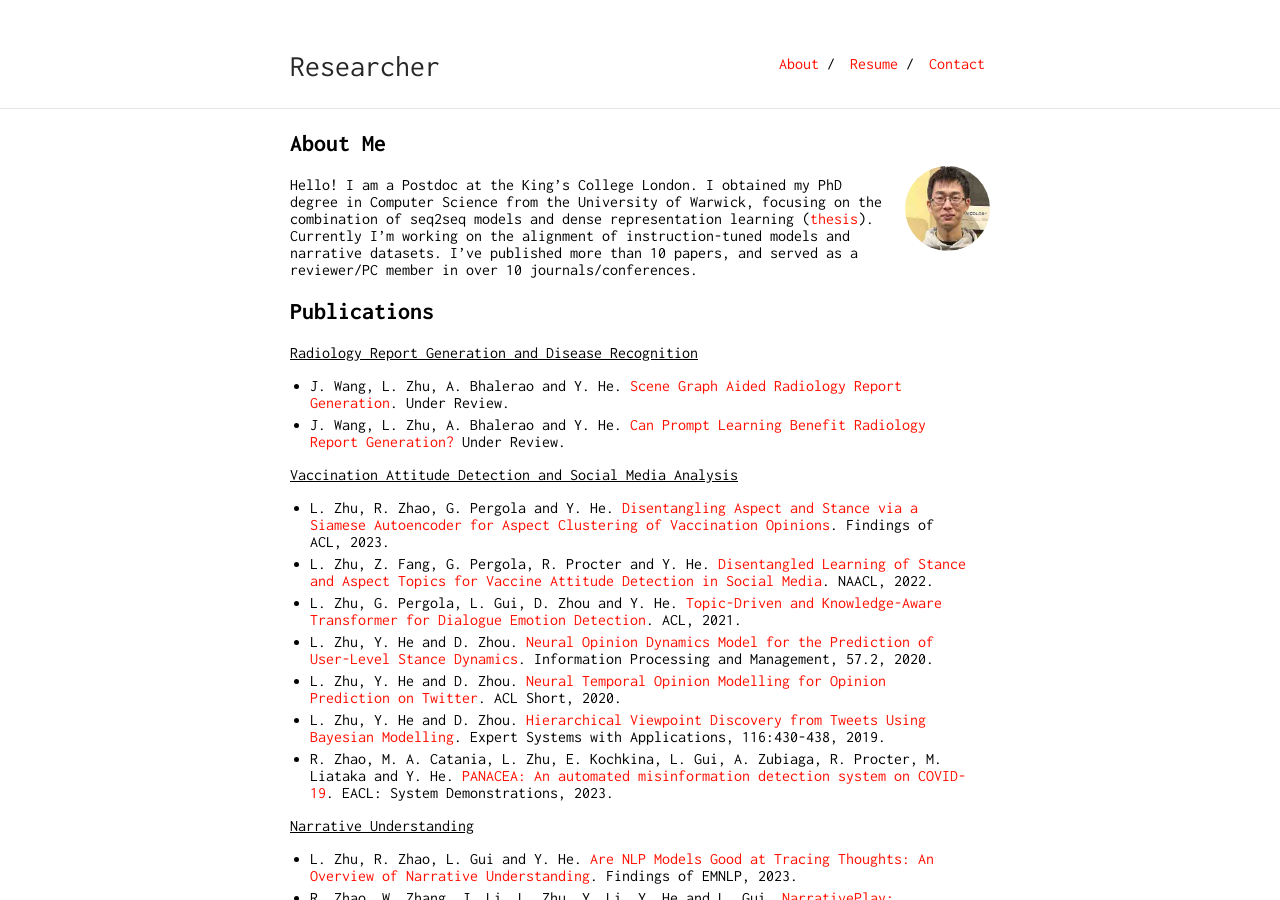
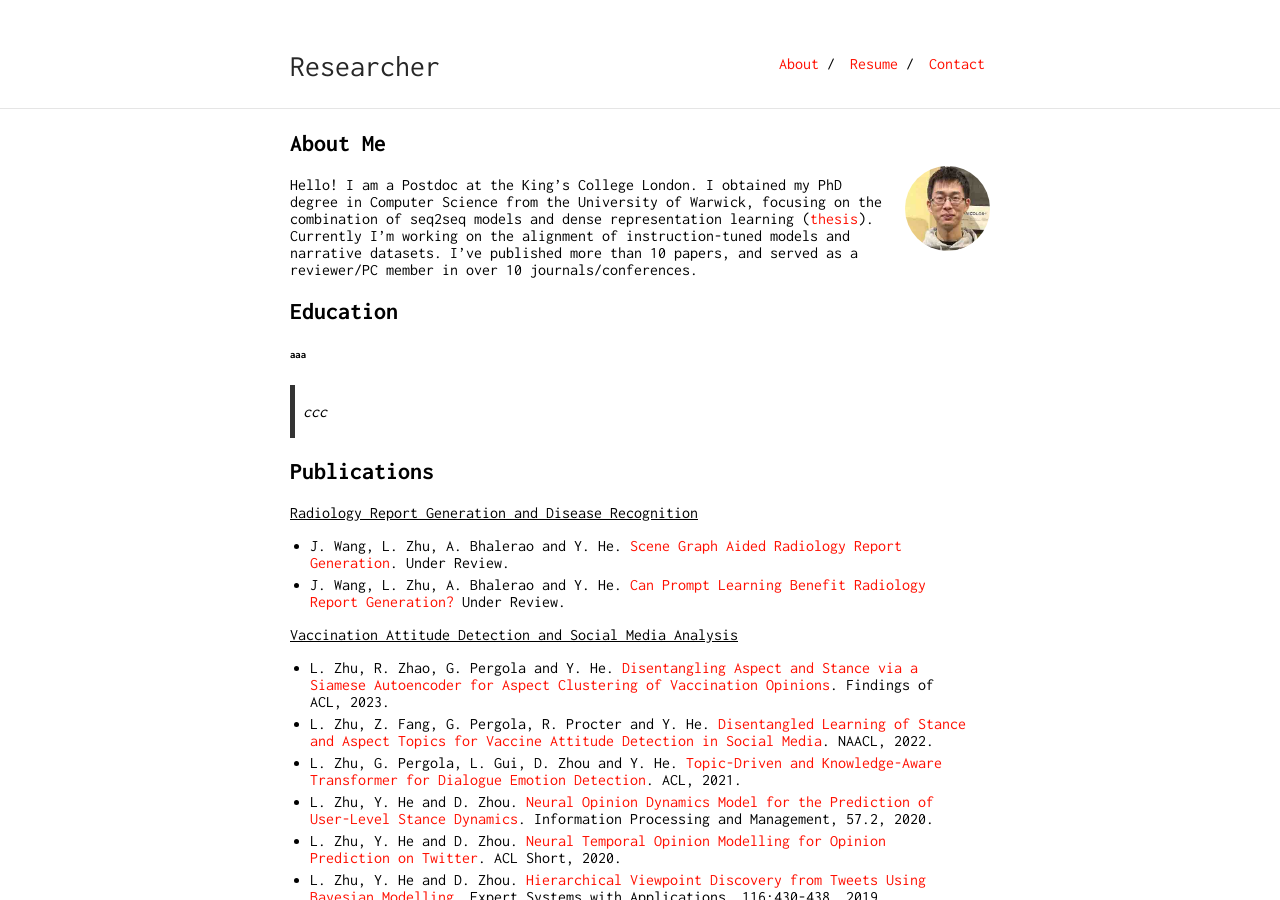
Before and after one commit to somethingx1202/main, a Jekyll site: the page built from index.md, in a window 1280 px wide and 900 px high. Built offline with Jekyll 4.4.1, drawn with Linux system fonts in a browser that asks for light colours; our own code applies the rules of GitHub Pages for plain Markdown files.

Commit message:
2nd commit

```diff
--- a/index.md
+++ b/index.md
@@ -3,6 +3,11 @@
 <img class="profile-picture" src="PhotoMe.jpg">
 
 Hello! I am a Postdoc at the King's College London. I obtained my PhD degree in Computer Science from the University of Warwick, focusing on the combination of seq2seq models and dense representation learning ([thesis](https://wrap.warwick.ac.uk/181632/1/WRAP_Theses_Zhu_2023.pdf)). Currently I'm working on the alignment of instruction-tuned models and narrative datasets. I've published more than 10 papers, and served as a reviewer/PC member in over 10 journals/conferences.
+
+## Education
+
+###### aaa
+> ccc
 
 
 ## Publications
```
